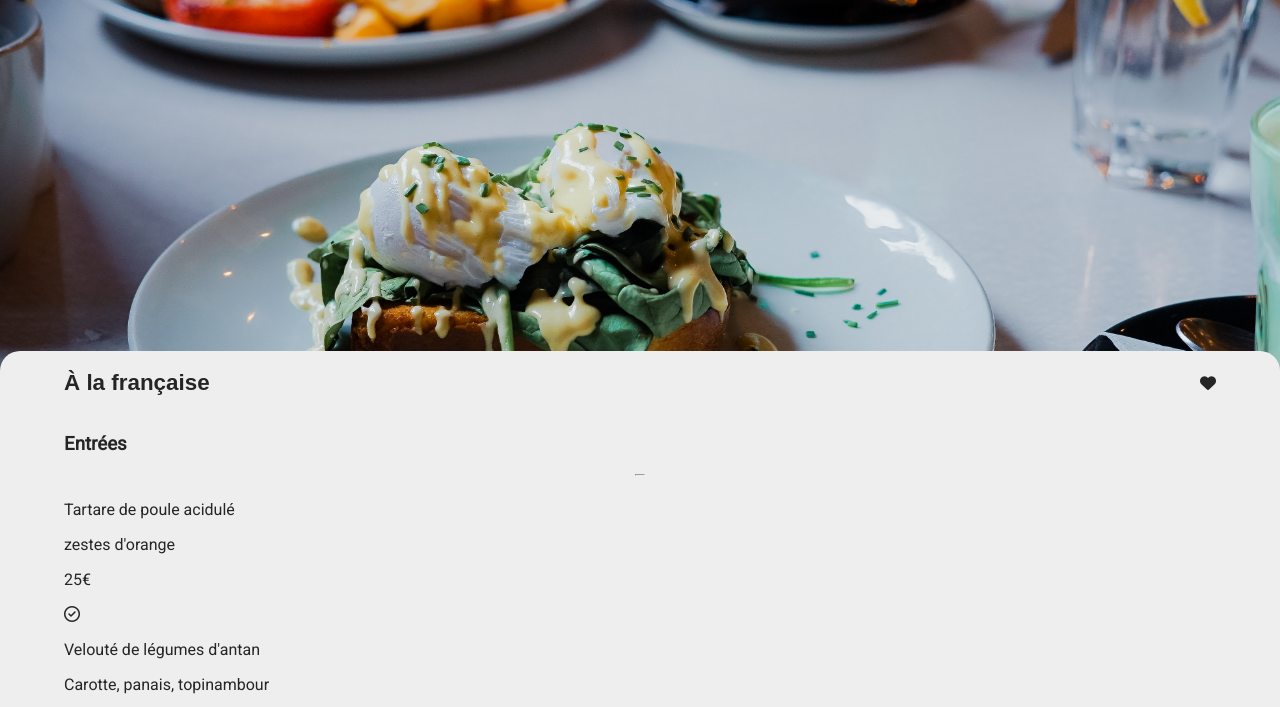
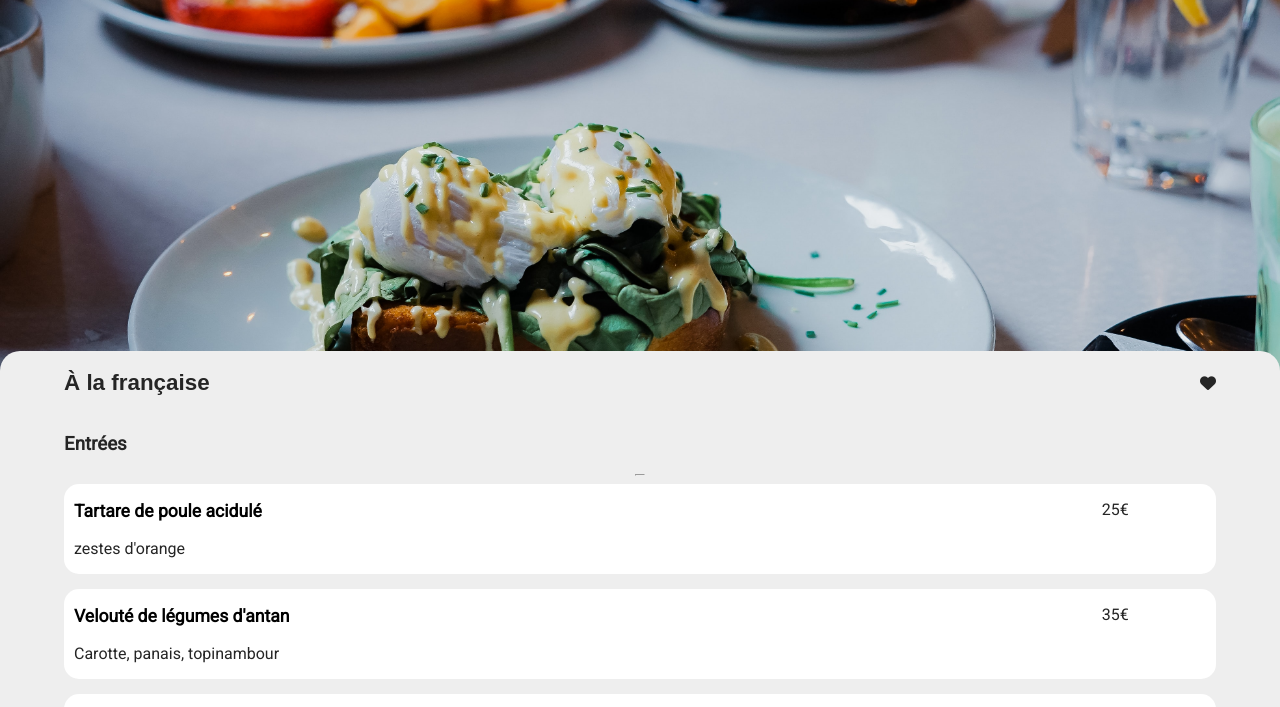
Before and after one commit to Bodychick/projet3, a plain HTML site: page menu.html in a window 1280 px wide. Shown: the part 49-756 px from the top of the page. Drawn offline with Linux system fonts and the light colour scheme; a web font is replaced by a local one.

Commit message:
maj menu

```diff
--- a/css/menu.scss
+++ b/css/menu.scss
@@ -98,7 +98,7 @@ main {
             width:10px;
             color: $third_color;
         }
-        .plat-desc{ /* ARTICLE */
+        .list-plate{ /* ARTICLE */
             padding-left: 10px;
             background-color: white;
             border-radius: 15px;
--- a/menu.html
+++ b/menu.html
@@ -25,7 +25,7 @@
         </section>
     </header>
     <main>
-        <section class="repas">
+        <section>
             <div class="titre">
                 <h2>À la française </h2> <i class="fa-solid fa-heart remplir"></i>
             </div>
```
Also changed, not shown: css/menu.css, 1 other file. Lines whose indentation alone changed are shown as unchanged.
